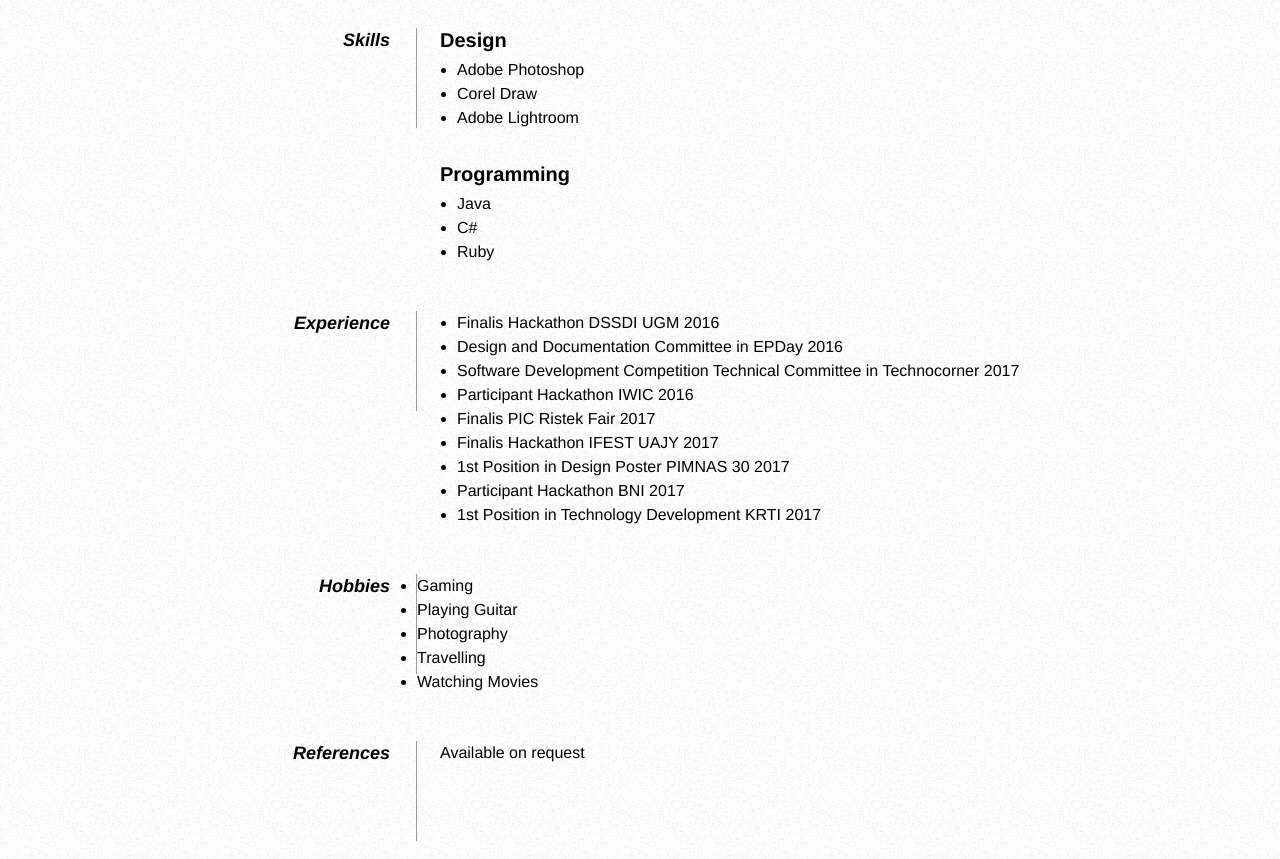
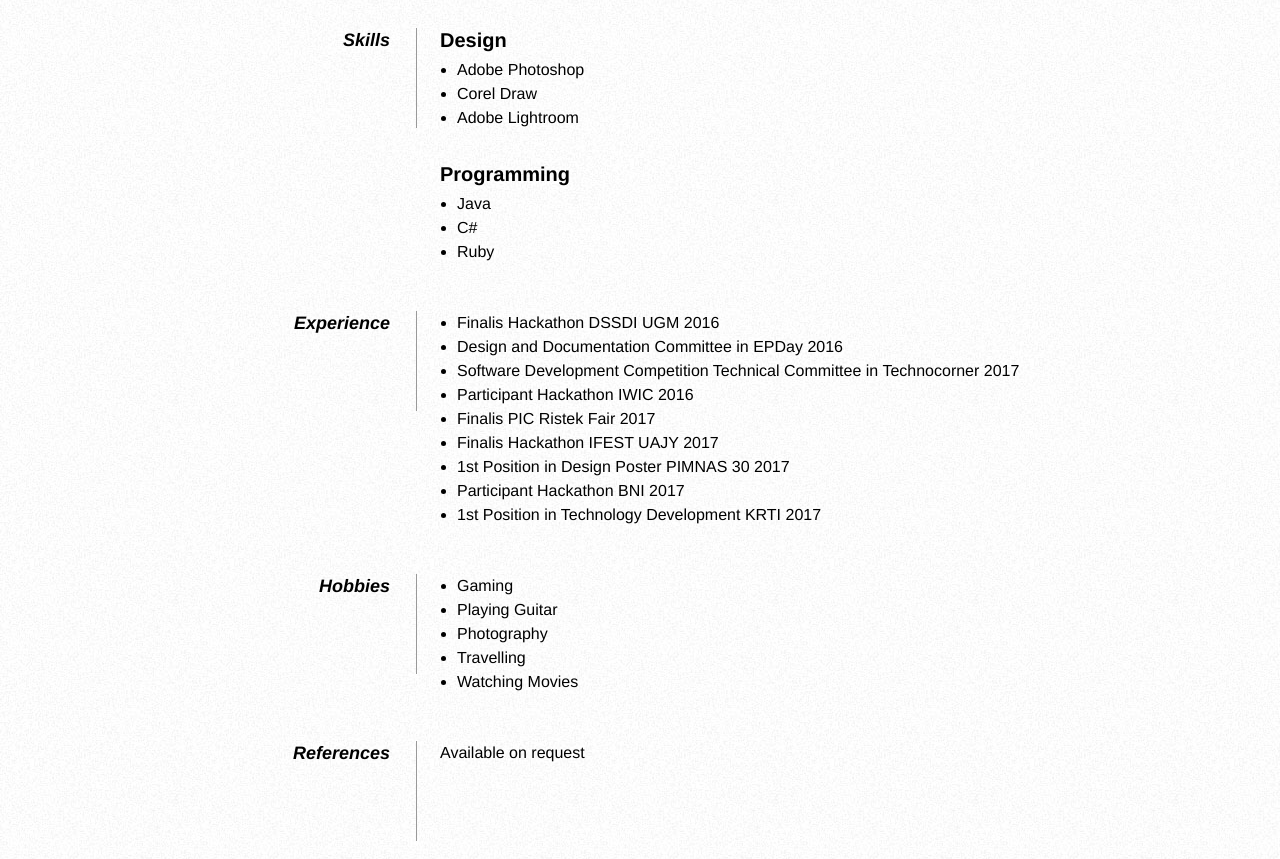
Before and after one commit to almanalfaruq/almanalfaruq.github.io, a plain HTML site: page index.html in a window 1280 px wide. Shown: the part 442-1301 px from the top of the page. Drawn offline with Linux system fonts and the light colour scheme.

Commit message:
Fixing style

```diff
--- a/index.html
+++ b/index.html
@@ -108,6 +108,7 @@
             <dd class="clear"></dd>
 
             <dt>Hobbies</dt>
+			<dd>
 			<ul>
 				<li>Gaming</li>
 				<li>Playing Guitar</li>
@@ -115,7 +116,7 @@
 				<li>Travelling</li>
 				<li>Watching Movies</li>
 			</ul>
-
+			</dd>
             <dd class="clear"></dd>
 
             <dt>References</dt>
```
